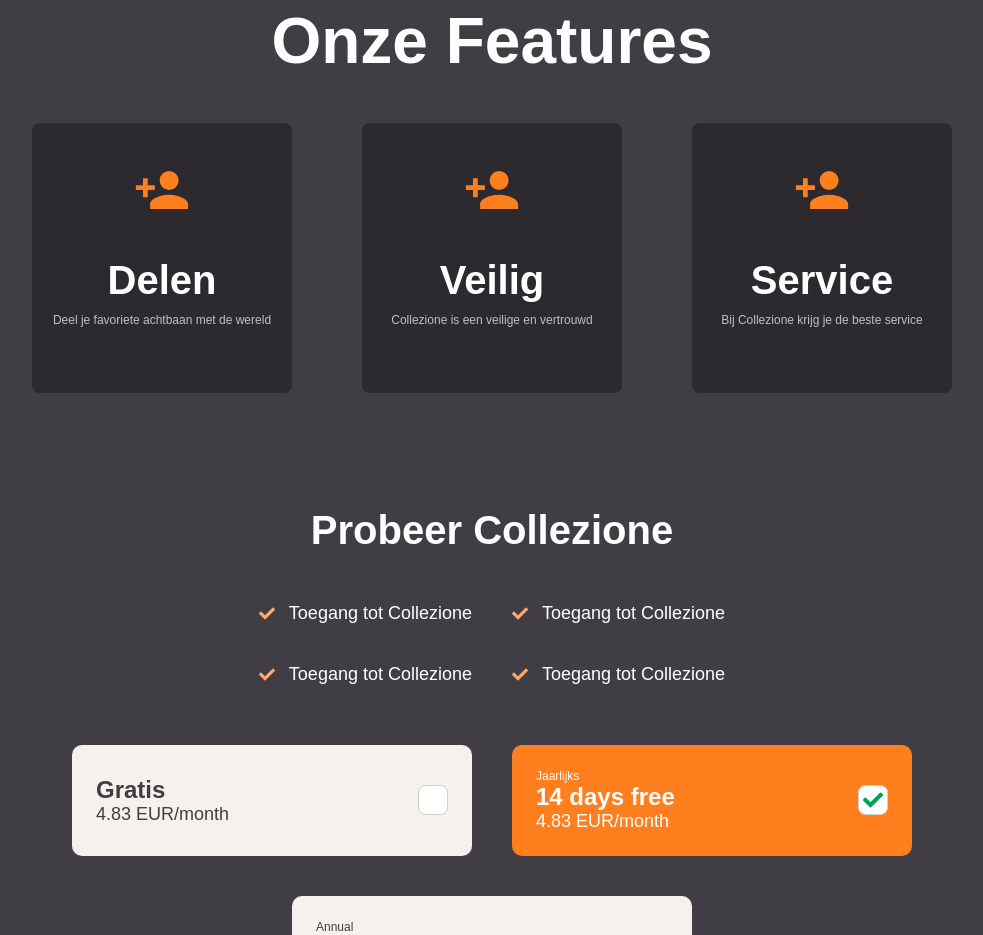
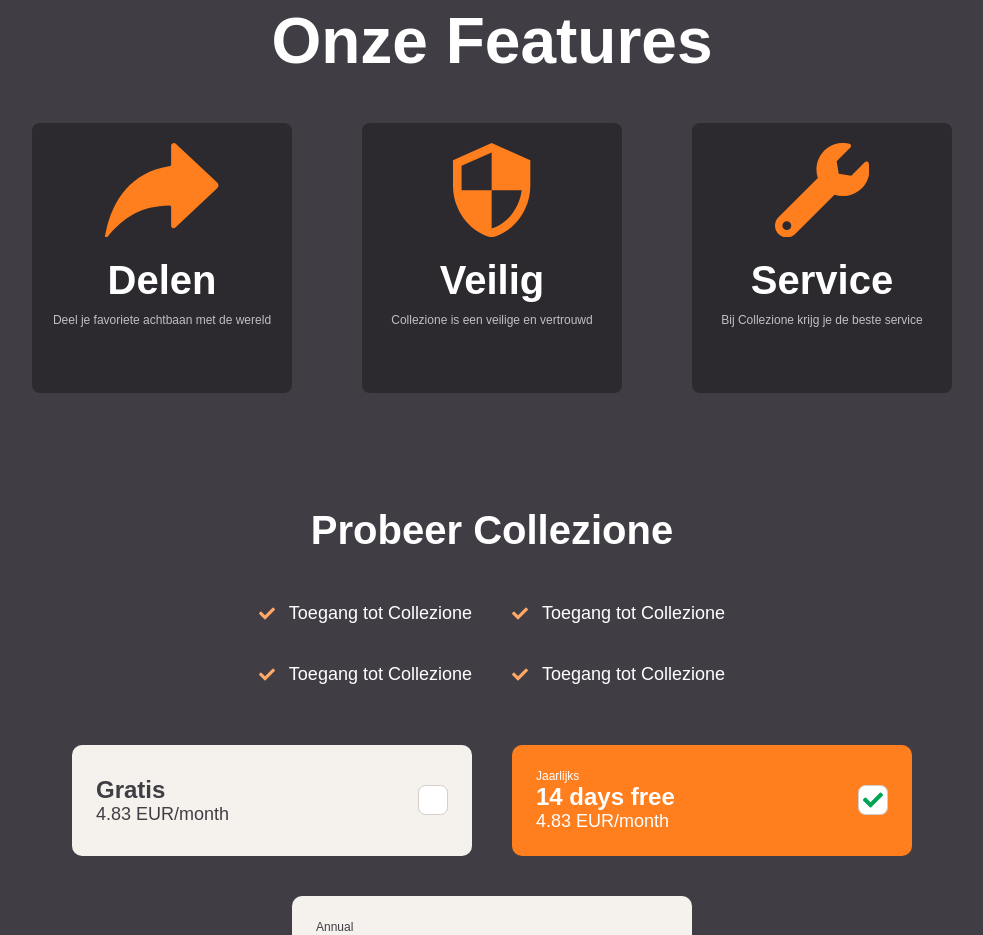
Before and after one commit to ScottZ2004/Collezione, a React (Create React App) app: page / in a window 1280 px wide. Shown: the part 1660-2595 px from the top of the page, without its empty margins (148-1131 px from the left). Built offline with nearby package versions, Linux system fonts and the light colour scheme; a web font is replaced by a local one.

Commit message:
icoontjes toegevoegd aan de feature kaartjes

```diff
--- a/src/Components/Feature/Feature.css
+++ b/src/Components/Feature/Feature.css
@@ -14,8 +14,8 @@
 }
 
 .feature__svg{
-    height: 3.8rem;
-    width: 15.2rem;
+    height: 70%;
+    width: auto;
 }
 
 .feature__text{
--- a/src/Components/Feature/Feature.js
+++ b/src/Components/Feature/Feature.js
@@ -1,12 +1,34 @@
 import "./Feature.css";
 
 const Feature = (props) => {
+    let svg = null;
+    if(props.title === "Veilig"){
+        svg =(
+            <svg className="feature__svg"  xmlns="http://www.w3.org/2000/svg" width="55.422" height="67.738" viewBox="0 0 55.422 67.738">
+                <path id="Icon_material-security" data-name="Icon material-security" d="M32.211,1.5,4.5,13.816V32.29c0,17.088,11.823,33.068,27.711,36.948C48.1,65.358,59.922,49.378,59.922,32.29V13.816Zm0,33.838H53.764c-1.632,12.685-10.1,23.985-21.553,27.526v-27.5H10.658V17.819L32.211,8.243Z" transform="translate(-4.5 -1.5)" fill="#ff7e1d"/>
+            </svg>
+        )
+    }
+    else if(props.title === "Delen"){
+        svg =(
+            <svg className="feature__svg"  xmlns="http://www.w3.org/2000/svg" width="61.356" height="51.118" viewBox="0 0 61.356 51.118">
+                <path id="Icon_ionic-ios-share-alt" data-name="Icon ionic-ios-share-alt" d="M65.315,28.221,42.774,7.134a1.152,1.152,0,0,0-.895-.383c-.7.032-1.6.527-1.6,1.278V18.6a.683.683,0,0,1-.575.655C17.294,22.694,7.853,39.468,4.514,56.88c-.128.687.8,1.326,1.23.783,8.179-10.3,18.132-17.029,33.867-17.157a.79.79,0,0,1,.671.767V51.657A1.371,1.371,0,0,0,42.6,52.5L65.3,31.049a1.764,1.764,0,0,0,.559-1.342A2.14,2.14,0,0,0,65.315,28.221Z" transform="translate(-4.502 -6.749)" fill="#ff7e1d"/>
+            </svg>
+        )
+    }
+    else if(props.title === "Service"){
+        svg =(
+            <svg className="feature__svg" xmlns="http://www.w3.org/2000/svg" width="49.559" height="49.559" viewBox="0 0 49.559 49.559">
+                <path id="Icon_awesome-wrench" data-name="Icon awesome-wrench" d="M49.146,10.56a1.161,1.161,0,0,0-1.948-.533l-7.2,7.2L33.43,16.13l-1.095-6.57,7.2-7.2A1.164,1.164,0,0,0,38.985.41,13.871,13.871,0,0,0,22.469,18.33L1.814,38.985a6.194,6.194,0,0,0,8.76,8.76L31.211,27.107A13.892,13.892,0,0,0,49.146,10.56ZM6.195,45.687a2.323,2.323,0,1,1,2.323-2.323A2.324,2.324,0,0,1,6.195,45.687Z" transform="translate(0 0)" fill="#ff7e1d"/>
+            </svg>
+
+        )
+    }
     return(
+
         <div className="feature">
             <div className="feature__svg_container">
-                <svg className="feature__svg" xmlns="http://www.w3.org/2000/svg" width="33" height="24" viewBox="0 0 33 24">
-                    <path id="Icon_material-person-add" data-name="Icon material-person-add" d="M22.5,18a6,6,0,1,0-6-6A6,6,0,0,0,22.5,18ZM9,15V10.5H6V15H1.5v3H6v4.5H9V18h4.5V15Zm13.5,6c-4.005,0-12,2.01-12,6v3h24V27C34.5,23.01,26.505,21,22.5,21Z" transform="translate(-1.5 -6)" fill="#ff7e1d"/>
-                </svg>
+                {svg}
             </div>
             <div className="feature__text">
                 <h1 className="feature__h1">{props.title || "Feature"}</h1>
```
